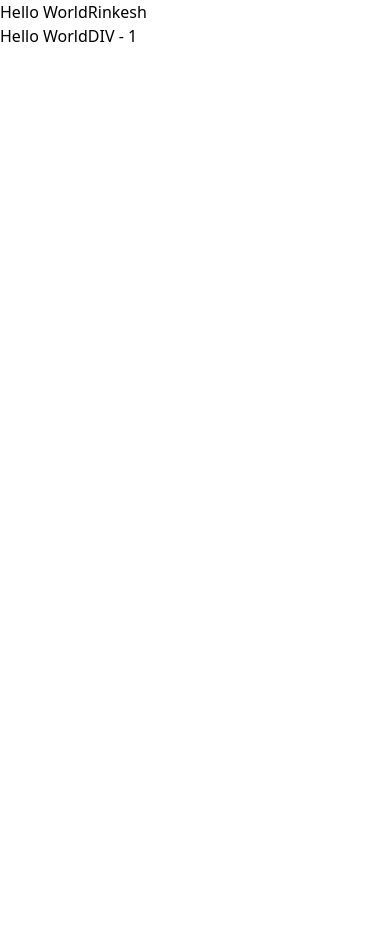
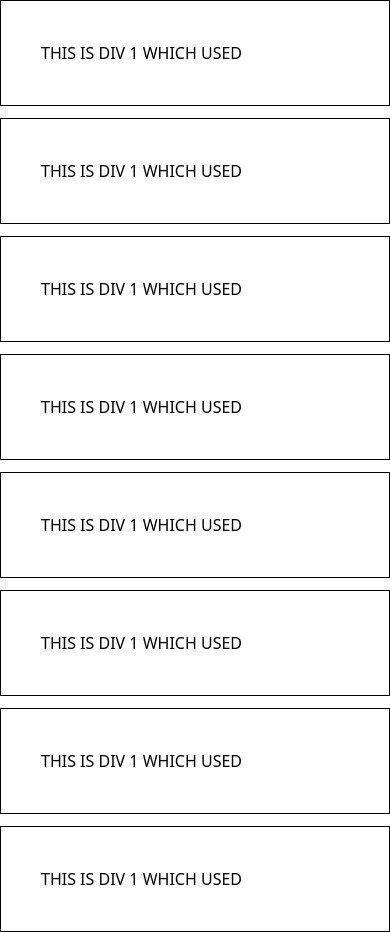
Before and after one commit to Rinkesh375/tailwind_css, a website built with Vite: page index.html in a window 390 px wide. Before the commit the page ends 844 px from the top, so only its background shows below. Built offline with nearby package versions, Linux system fonts and the light colour scheme.

Commit message:
commit responsive design and custom and default breakpoints

```diff
--- a/index.html
+++ b/index.html
@@ -12,8 +12,6 @@
 
     <button class="hover:text-[yellow] hover:bg-[#afedaf] hover:rounded-md hover:p-2">Click Me</button>
     <div class="bg-[red]">Index</div> -->
-
-
 
     <!-- video-4 -->
 
@@ -32,11 +30,44 @@
     <p class="tracking-wide">The quick brown fox ...</p>
     <p class="tracking-widest">The quick brown fox ...</p> -->
 
+    <!-- video-6 -->
 
-   <!-- video-6 -->
+    <!-- <h1 class="before:content-['Hello_World']">Rinkesh</h1>
 
-   <h1 class="before:content-['Hello_World']">Rinkesh</h1>
+   <div class="before:content-['Hello_World']">DIV - 1</div> -->
 
-   <div class="before:content-['Hello_World']">DIV - 1</div>
+    <!-- video-7 start here -->
+    <!-- default breakpoints -->
+    <!-- <div
+      class="grid grid-cols-1 sm:grid-cols-2 md:grid-cols-3 lg:grid-cols-4 xl:grid-cols-5 2xl:grid-cols-5 gap-x-3 gap-y-3"
+    >
+      <div class="p-10 border border-[black]">THIS IS DIV 1 WHICH USED</div>
+      <div class="p-10 border border-[black]">THIS IS DIV 1 WHICH USED</div>
+      <div class="p-10 border border-[black]">THIS IS DIV 1 WHICH USED</div>
+      <div class="p-10 border border-[black]">THIS IS DIV 1 WHICH USED</div>
+      <div class="p-10 border border-[black]">THIS IS DIV 1 WHICH USED</div>
+      <div class="p-10 border border-[black]">THIS IS DIV 1 WHICH USED</div>
+      <div class="p-10 border border-[black]">THIS IS DIV 1 WHICH USED</div>
+      <div class="p-10 border border-[black]">THIS IS DIV 1 WHICH USED</div>
+    </div> -->
+
+
+
+    <!-- custom breakpoints after changing the screen value -->
+
+    <div
+      class="grid xs:grid-cols-1 sm:grid-cols-2 md:grid-cols-3 lg:grid-cols-4 xl:grid-cols-5 2xl:grid-cols-5 gap-x-3 gap-y-3"
+    >
+      <div class="p-10 border border-[black]">THIS IS DIV 1 WHICH USED</div>
+      <div class="p-10 border border-[black]">THIS IS DIV 1 WHICH USED</div>
+      <div class="p-10 border border-[black]">THIS IS DIV 1 WHICH USED</div>
+      <div class="p-10 border border-[black]">THIS IS DIV 1 WHICH USED</div>
+      <div class="p-10 border border-[black]">THIS IS DIV 1 WHICH USED</div>
+      <div class="p-10 border border-[black]">THIS IS DIV 1 WHICH USED</div>
+      <div class="p-10 border border-[black]">THIS IS DIV 1 WHICH USED</div>
+      <div class="p-10 border border-[black]">THIS IS DIV 1 WHICH USED</div>
+    </div>
+
+       <!-- video-7 end here -->
   </body>
 </html>
--- a/tailwind.config.js
+++ b/tailwind.config.js
@@ -2,7 +2,17 @@
 module.exports = {
   content: ["*"],
   theme: {
-    extend: {},
+    extend: {
+
+      // screens: {
+      //   'xs': '320px', // Custom breakpoint for extra small screens paste in the extend object
+      //   'sm': '640px',
+      //   'md': '768px',
+      //   'lg': '1024px',
+      //   'xl': '1280px',
+      //   '2xl': '1536px',
+      // },
+    },
   },
   plugins: [],
 }
```
